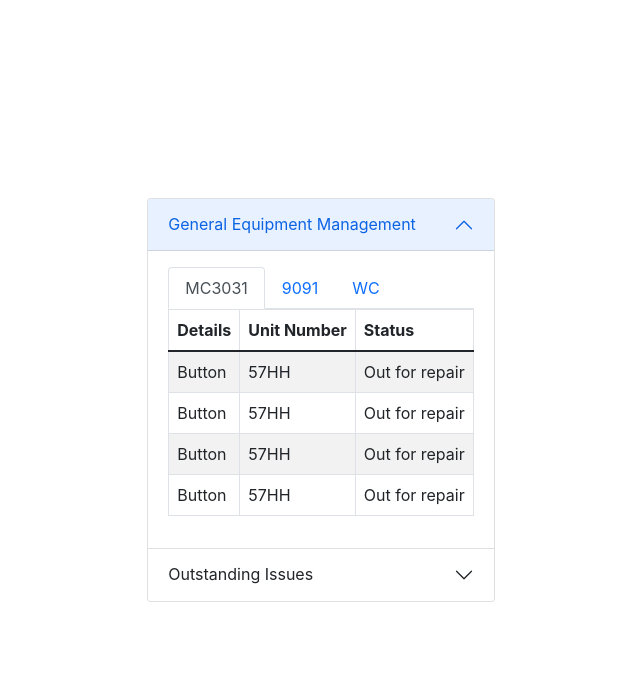
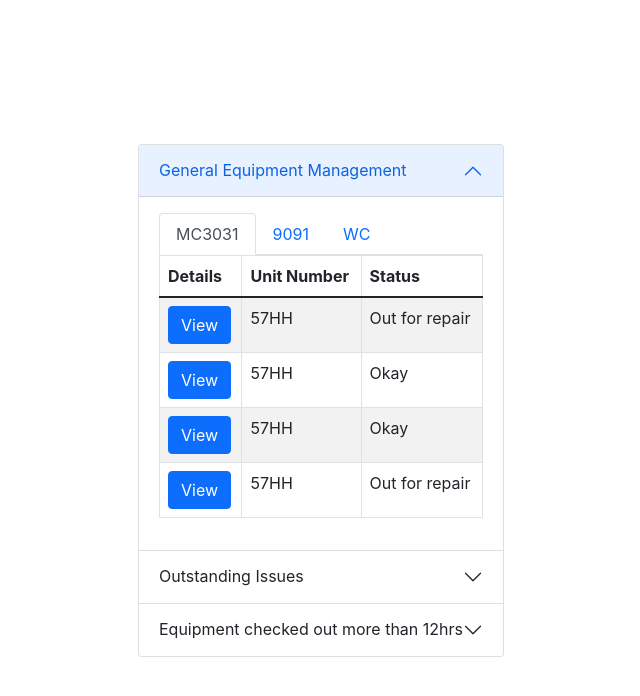
Before and after one commit to zbeyel/rf-checkout, a React (Create React App) app: page /admin in a window 1280 px wide. Shown: the top 696 px of the page, without its empty margins (319-959 px from the left). Built offline with nearby package versions, Linux system fonts and the light colour scheme; the HTML template or start-up script is replaced by a standard one.

Commit message:
added todo for forgotten checkins

```diff
--- a/src/components/AdminEquipManagementSingle.js
+++ b/src/components/AdminEquipManagementSingle.js
@@ -10,14 +10,20 @@ function AdminEquipManagementSingle() {
   return (
     <>
       <Button variant="primary" onClick={handleShow}>
-        Launch demo modal
+        View
       </Button>
 
       <Modal show={show} onHide={handleClose}>
         <Modal.Header closeButton>
-          <Modal.Title>Modal heading</Modal.Title>
+          <Modal.Title>Unit Management</Modal.Title>
         </Modal.Header>
-        <Modal.Body>Woohoo, you're reading this text in a modal!</Modal.Body>
+        <Modal.Body>
+          Unit #: <br />
+          Unit Type: <br />
+          Reported Issue: <br />
+          Notes: <br />
+          Status: <br></br>History: Accordion here
+        </Modal.Body>
         <Modal.Footer>
           <Button variant="secondary" onClick={handleClose}>
             Close
--- a/src/components/AdminEquipManagementType.js
+++ b/src/components/AdminEquipManagementType.js
@@ -1,5 +1,6 @@
 import React from "react";
 import { Table } from "react-bootstrap";
+import AdminEquipManagementSingle from "./AdminEquipManagementSingle";
 
 function AdminEquipManagementType() {
   return (
@@ -13,22 +14,30 @@ function AdminEquipManagementType() {
       </thead>
       <tbody>
         <tr>
-          <td>Button</td>
+          <td>
+            <AdminEquipManagementSingle></AdminEquipManagementSingle>
+          </td>
           <td>57HH</td>
           <td>Out for repair</td>
         </tr>
         <tr>
-          <td>Button</td>
+          <td>
+            <AdminEquipManagementSingle></AdminEquipManagementSingle>
+          </td>
           <td>57HH</td>
-          <td>Out for repair</td>
+          <td>Okay</td>
         </tr>
         <tr>
-          <td>Button</td>
+          <td>
+            <AdminEquipManagementSingle></AdminEquipManagementSingle>
+          </td>
           <td>57HH</td>
-          <td>Out for repair</td>
+          <td>Okay</td>
         </tr>
         <tr>
-          <td>Button</td>
+          <td>
+            <AdminEquipManagementSingle></AdminEquipManagementSingle>
+          </td>
           <td>57HH</td>
           <td>Out for repair</td>
         </tr>
--- a/src/components/AdminIssuesOverview.js
+++ b/src/components/AdminIssuesOverview.js
@@ -5,7 +5,6 @@ import AdminUnitModal from "./AdminUnitModal";
 function AdminIssuesOverview() {
   return (
     <div>
-      Outstanding issues:
       <Table striped bordered hover responsive>
         <thead>
           <tr>
--- a/src/components/AdminPanel.js
+++ b/src/components/AdminPanel.js
@@ -18,6 +18,17 @@ function AdminPanel() {
           <AdminIssuesOverview></AdminIssuesOverview>
         </Accordion.Body>
       </Accordion.Item>
+      <Accordion.Item eventKey="2">
+        <Accordion.Header>
+          Equipment checked out more than 12hrs
+        </Accordion.Header>
+        <Accordion.Body>
+          table with: <br />
+          - equipment checkout out for over 12 hrs <br />
+          - who checked out
+          <br />- timestamp from checkout
+        </Accordion.Body>
+      </Accordion.Item>
     </Accordion>
   );
 }
```
